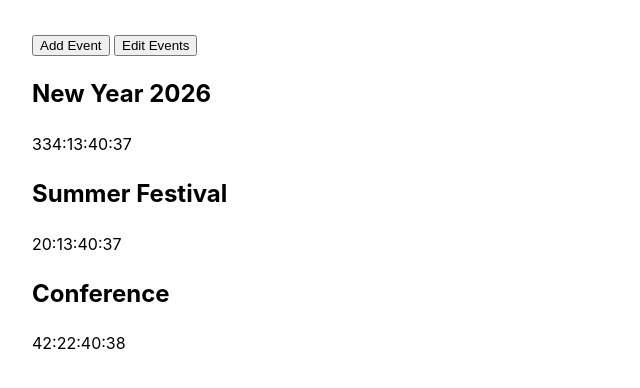
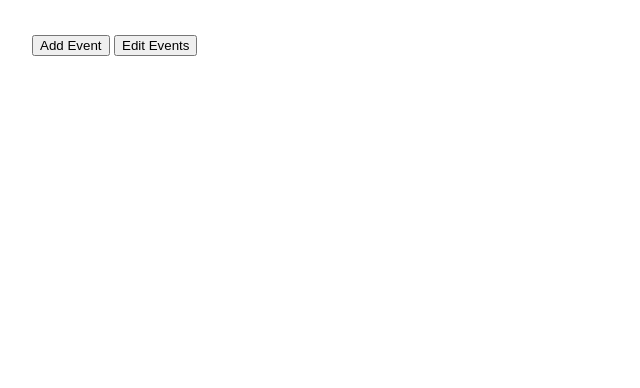
Before and after one commit to Saplistic/TimeView, a Svelte app: page / in a window 1280 px wide. Shown: the top 388 px of the page, without its empty margins (0-640 px from the left). Built offline with nearby package versions, Linux system fonts and the light colour scheme.

Commit message:
Made Events persist using localstorage
Signed-off-by: Saplistic <167242143+Saplistic@users.noreply.github.com>

```diff
--- a/src/App.svelte
+++ b/src/App.svelte
@@ -9,11 +9,8 @@
     let modalMode: number = $state(0);
     let selectedEventIndex: number | null = $state(null);
 
-    let events = $state<oEvent[]>([
-        { id: 1, name: "New Year 2026", dateTime: new Date("2026-01-01T00:00:00Z"), isLocal: true, description: "", coverImgUrl: "" },
-        { id: 2, name: "Summer Festival", dateTime: new Date("2025-02-21T00:00:00"), isLocal: false, description: "", coverImgUrl: "https://www.trendycovers.com/covers/1322932923.jpg" },
-        { id: 3, name: "Conference", dateTime: new Date("2025-03-15T09:00:00"), isLocal: false, description: "", coverImgUrl: "" },
-    ]);
+    let events: oEvent[] = $state<oEvent[]>([]); // List of events
+    var timeLeft = $state<string[]>([]); // List of updating time left for each event
 
     function closeModal() {
         showModal = false;
@@ -61,15 +58,25 @@
             String(Math.floor(seconds = (minutes % 1) * 60)).padStart(2, "0")}`;
     }
 
-    let timeLeft = $state(events.map(event => formatToTimer(event.dateTime)));
+    let interval: number;
 
-    let interval: number;
     onMount(() => {
+        const storedEvents = localStorage.getItem("events");
+
+        // Load events from localstorage & convert date objects
+        if (storedEvents) {
+            events = JSON.parse(storedEvents).map((event: oEvent) => ({
+                ...event,
+                dateTime: new Date(event.dateTime)
+            }));
+        }
+        timeLeft = events.map(event => formatToTimer(event.dateTime));
+
         // Update timeLeft every second
         interval = setInterval(() => {
             timeLeft = events.map((event) => {
-                if (event.isLocal) { // Apply local time zone offset to Event date's set to local
-                    var updatedDateTime = new Date(event.dateTime.getTime() + (new Date().getTimezoneOffset() * 60 * 1000));
+                if (event.isLocal) { // Apply local timezone offset to the date when it's marked as 'isLocal'
+                    let updatedDateTime = new Date(event.dateTime.getTime() + (new Date().getTimezoneOffset() * 60 * 1000));
                     return formatToTimer(updatedDateTime);
                 }
                 return formatToTimer(event.dateTime);
@@ -79,6 +86,10 @@
 
     onDestroy(() => {
         clearInterval(interval);
+    });
+
+    $effect(() => {
+        localStorage.setItem("events", JSON.stringify(events));
     });
 
     function promptDeleteEvent(index: number) {
```
